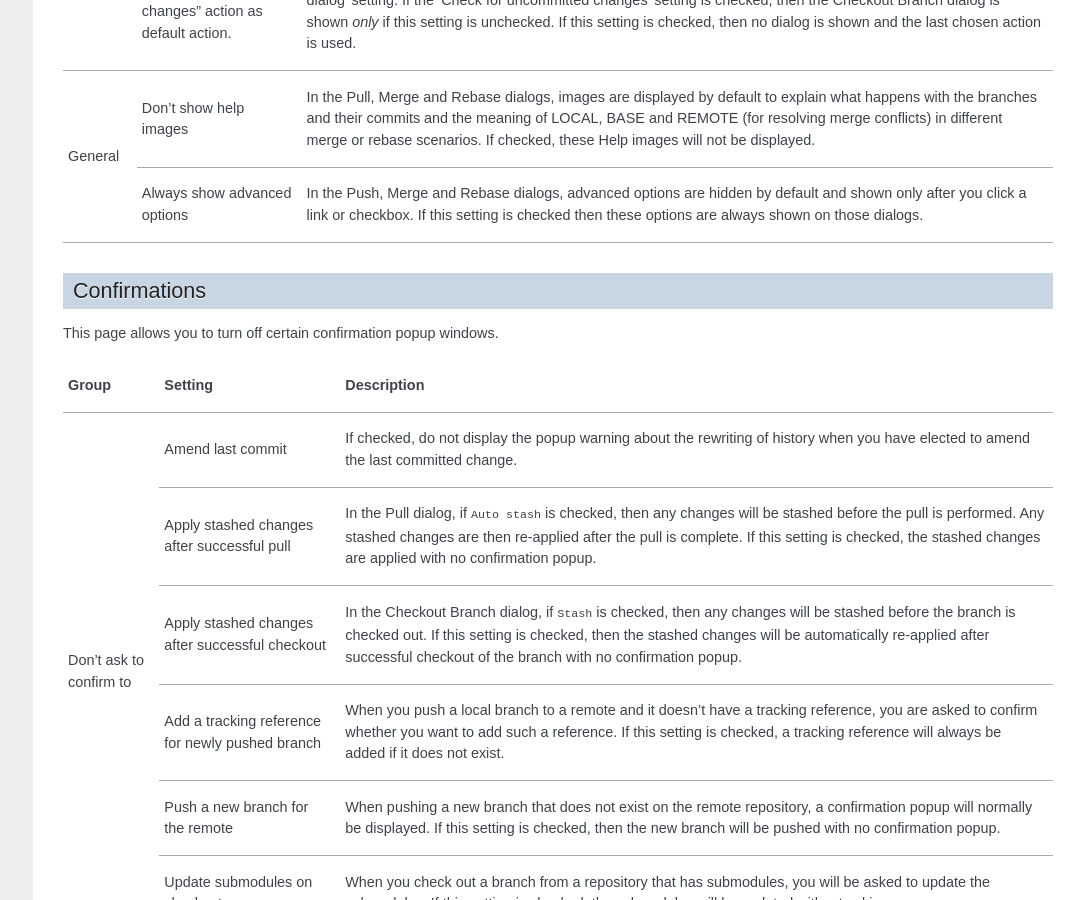
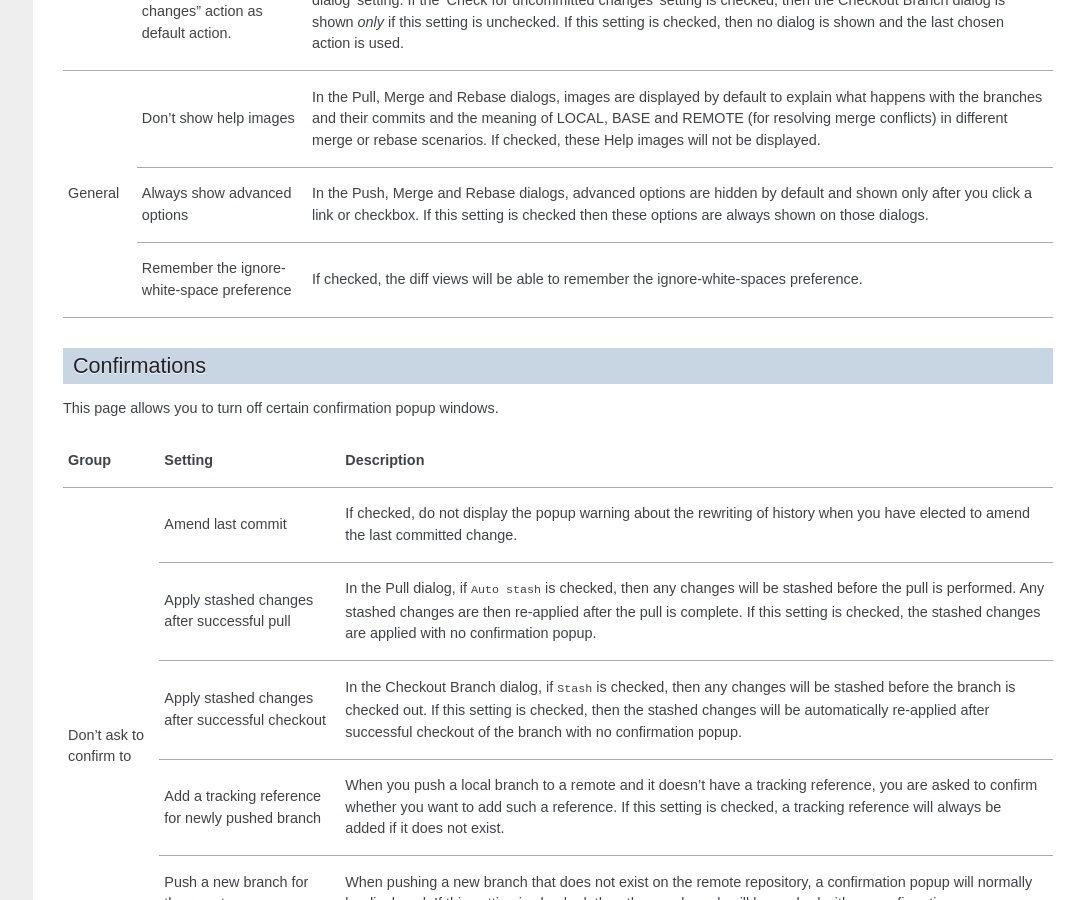
Before and after one commit to martinqt/GitExtensionsDoc, a Sphinx documentation site: the page built from source/settings.rst, in a window 1280 px wide and 900 px high, scrolled down 13539 px. Shown: the whole window, without its empty margins (197-1280 px from the left). Built offline with Sphinx 7.4.7, drawn with Linux system fonts in a browser that asks for light colours.

Commit message:
Add doc for gitextensions/gitextensions#2844
For remembering the ignore-white-space preference.

```diff
--- a/source/settings.rst
+++ b/source/settings.rst
@@ -659,6 +659,9 @@ Refer :ref:`settings-confirmations`.
 |             |Always show advanced options         | In the Push, Merge and Rebase dialogs, advanced options are hidden by      |
 |             |                                     | default and shown only after you click a link or checkbox. If this setting |
 |             |                                     | is checked then these options are always shown on those dialogs.           |
+|             +-------------------------------------+----------------------------------------------------------------------------+
+|             |Remember the ignore-white-space      | If checked, the diff views will be able to remember the ignore-white-spaces|
+|             |preference                           | preference.                                                                |
 +-------------+-------------------------------------+----------------------------------------------------------------------------+
 
 .. _settings-confirmations:
```
